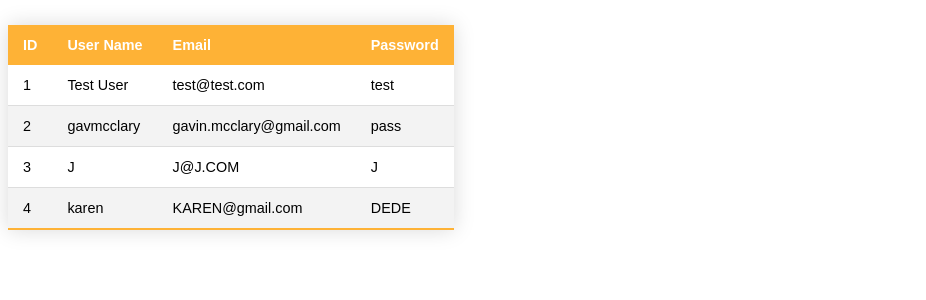
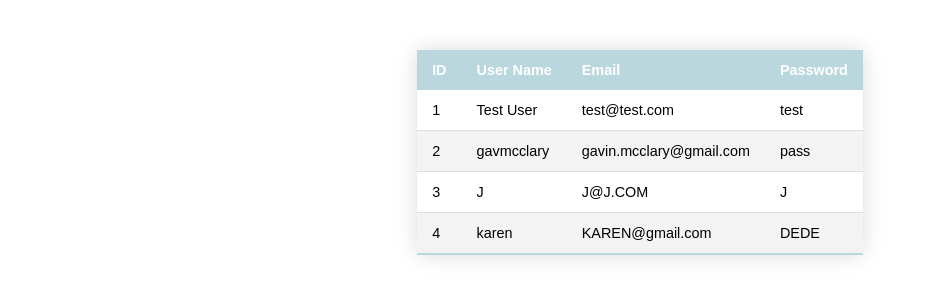
Before and after one commit to IoC-Sunderland/working-with-flask-forms, a Flask app: page / in a window 1280 px wide. Shown: the top 300 px of the page, without its empty margins (0-926 px from the left). Run offline with Flask 2, Linux system fonts and the light colour scheme; data comes from the database, SQL or seed files in the repository; both versions use the stored data as it was after the commit.

Commit message:
Minor style tweaks in static/styles/styles.css

```diff
--- a/static/styles/styles.css
+++ b/static/styles/styles.css
@@ -6,13 +6,13 @@ body {
 div.container {
   margin: auto;
   width: 35%;
-  color: blueviolet;
+  color: white;
 
 }
 
 div.col{
   font-family: Arial, Helvetica, sans-serif;
-  background-color: rgba(214, 232, 235, 0.541);
+  background-color: rgb(185, 215, 221);
   width: 50%;
   padding: 75px;
   margin-top: 50px;
@@ -38,15 +38,16 @@ https://dev.to/dcodeyt/creating-beautiful-html-tables-with-css-428l
 
 .styled-table {
   border-collapse: collapse;
-  margin: 25px 0;
+  margin: auto;
+  margin-top: 50px;
   font-size: 0.9em;
-  font-family: sans-serif;
+  font-family: Arial, Helvetica, sans-serif;
   min-width: 400px;
   box-shadow: 0 0 20px rgba(0, 0, 0, 0.15);
 }
 
 .styled-table thead tr {
-  background-color: #feb236;
+  background-color: rgb(185, 215, 221);
   color: #ffffff;
   text-align: left;
 }
@@ -65,5 +66,5 @@ https://dev.to/dcodeyt/creating-beautiful-html-tables-with-css-428l
 }
 
 .styled-table tbody tr:last-of-type {
-  border-bottom: 2px solid #feb236;
+  border-bottom: 2px solid rgb(185, 215, 221);
 }
--- a/templates/index.html
+++ b/templates/index.html
@@ -23,6 +23,4 @@
                 {% endfor %}
             </table>
 
-
-
 {% endblock %}
```
Also changed, not shown: data/test_database.db. Lines whose indentation alone changed are shown as unchanged.
